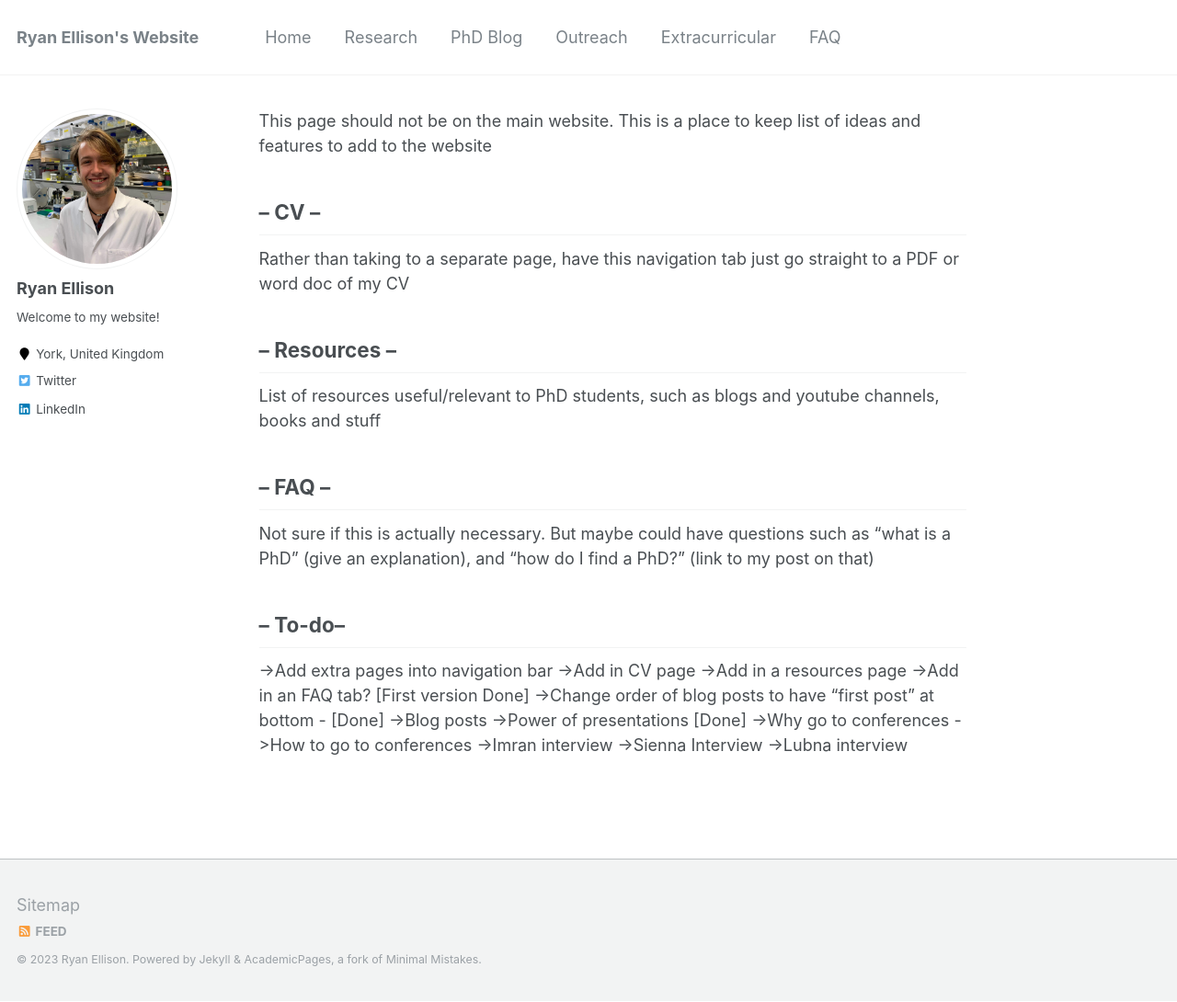
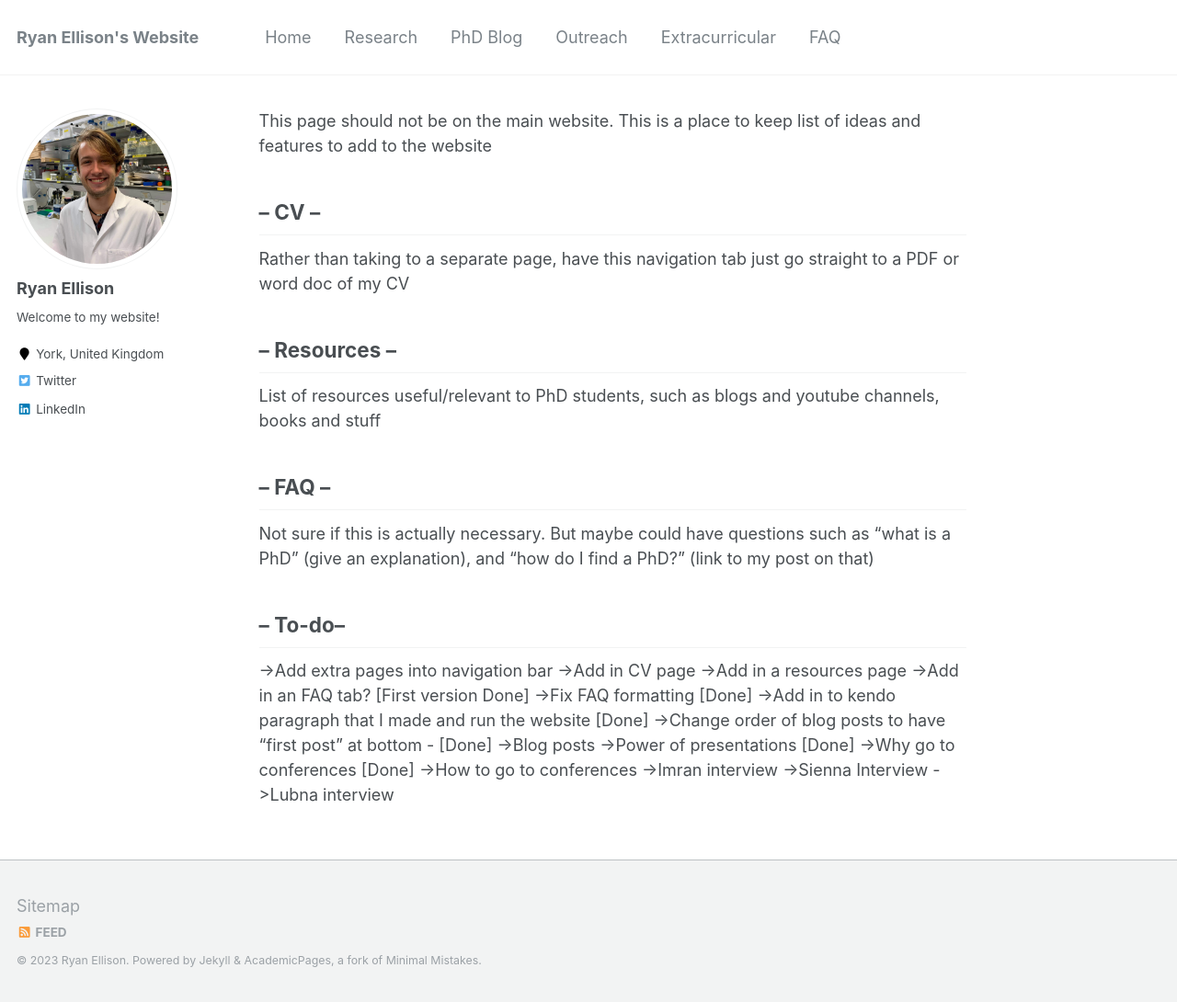
Before and after one commit to RyanJ-Ellison/ryanj-ellison.github.io, a Jekyll site: the page built from _pages/notes.md, in a window 1280 px wide and 1090 px high. Shown: the whole window at 92% size. Built offline with Jekyll 4.4.1, drawn with Linux system fonts in a browser that asks for light colours; our own code applies the rules of GitHub Pages for plain Markdown files.

```diff
--- a/_pages/notes.md
+++ b/_pages/notes.md
@@ -18,10 +18,12 @@ Not sure if this is actually necessary. But maybe could have questions such as "
     ->Add in CV page
     ->Add in a resources page
     ->Add in an FAQ tab? [First version Done]
+        ->Fix FAQ formatting [Done]
+->Add in to kendo paragraph that I made and run the website [Done]
 ->Change order of blog posts to have "first post" at bottom - [Done]
 ->Blog posts
     ->Power of presentations [Done]
-    ->Why go to conferences
+    ->Why go to conferences [Done]
     ->How to go to conferences
     ->Imran interview
     ->Sienna Interview
```
